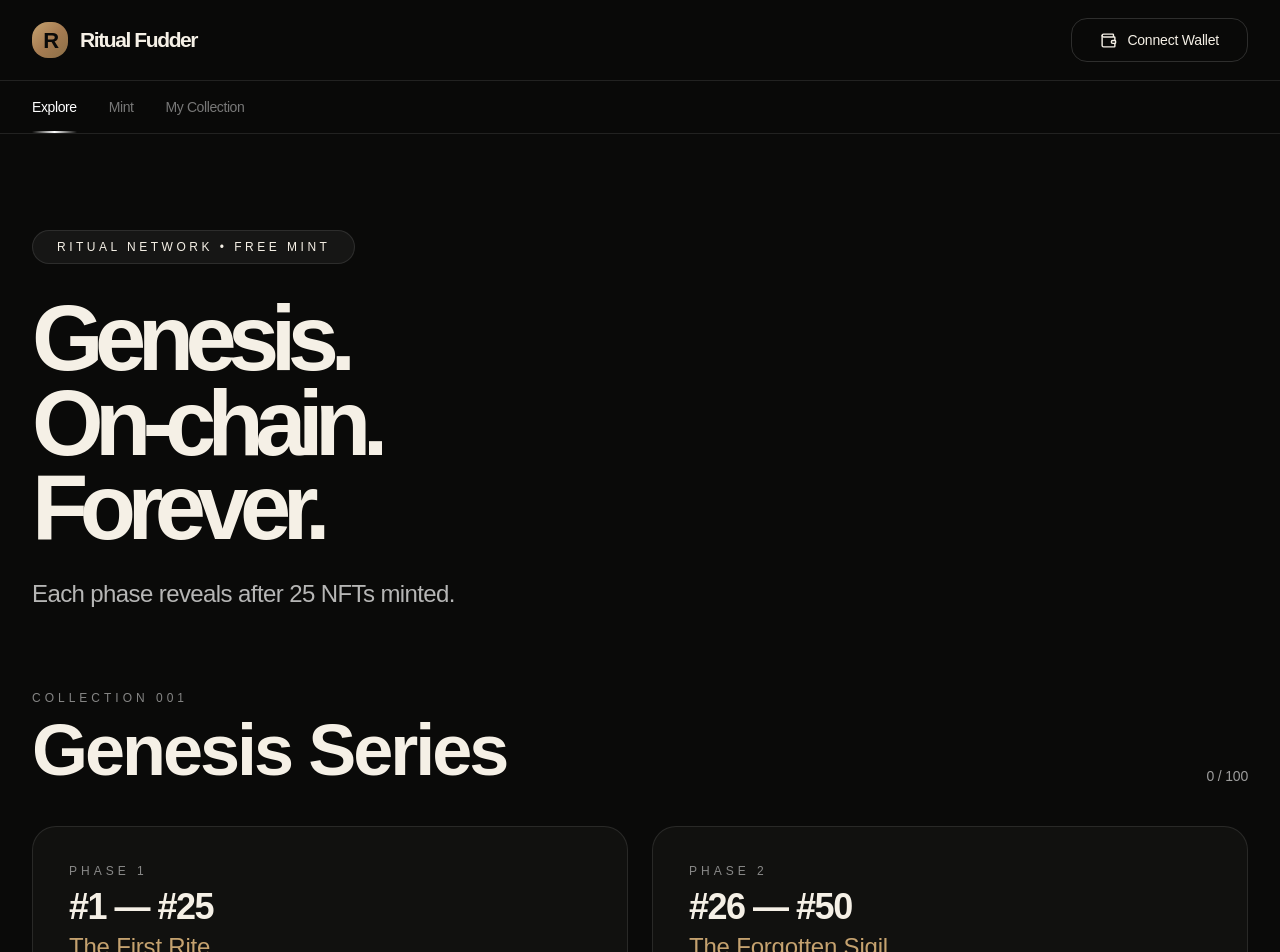
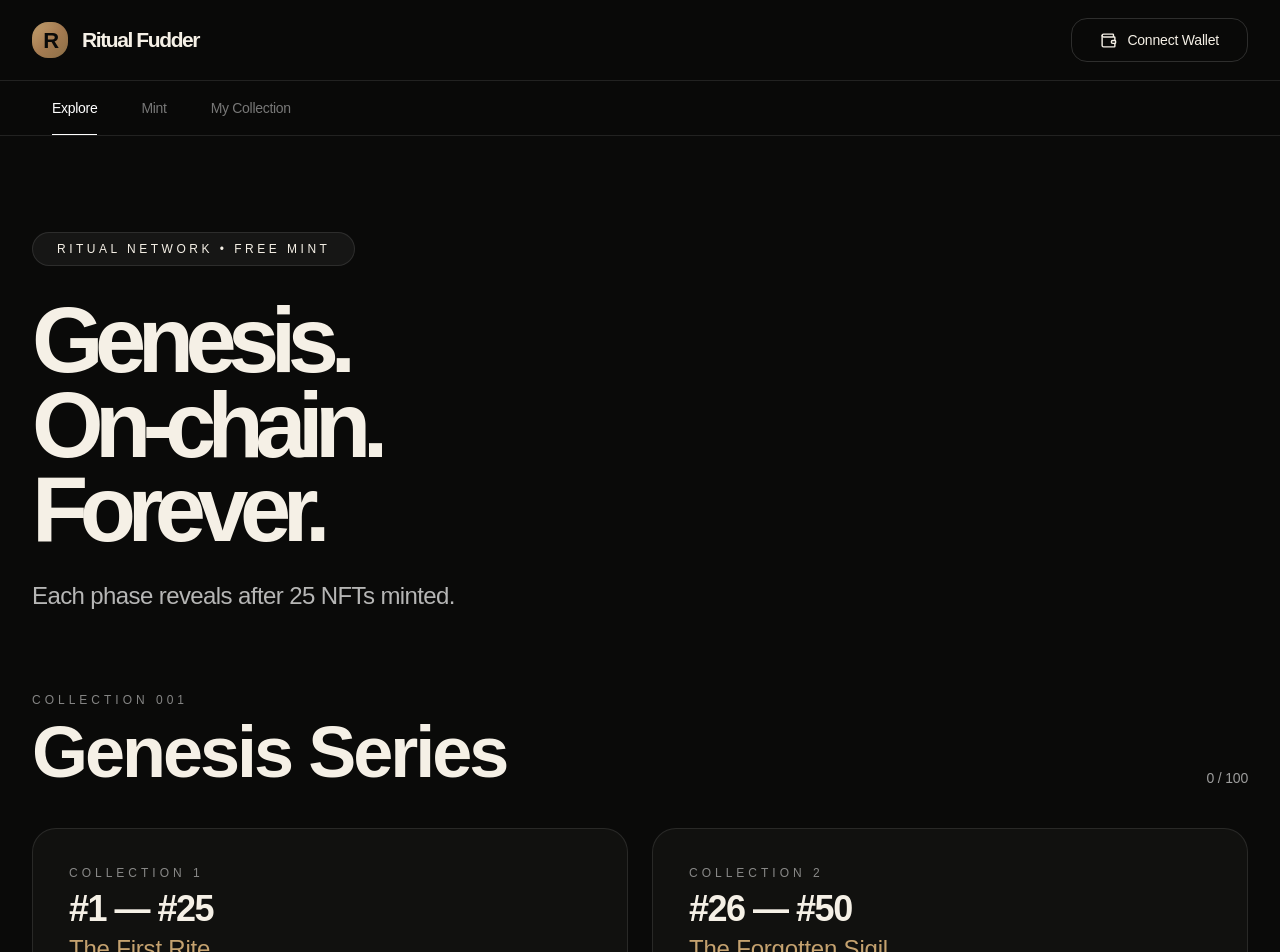
Before and after one commit to Thalassa09/fudder-ritual-nft, a Next.js app: page / in a window 1280 px wide. Shown: the top 952 px of the page. Built offline with nearby package versions, Linux system fonts and the light colour scheme.

Commit message:
feat: update explore page label

```diff
--- a/app/page.tsx
+++ b/app/page.tsx
@@ -68,14 +68,16 @@ export default function RitualFudder() {
 
   return (
     <div className="min-h-screen bg-[#0A0A09] text-[#F5F0E6] font-sans tracking-[-0.2px]">
-      {/* Nav - New Design */}
+      {/* Nav */}
       <nav className="border-b border-white/10 bg-[#0A0A09]/95 backdrop-blur-3xl sticky top-0 z-50">
         <div className="max-w-7xl mx-auto px-8 h-20 flex items-center justify-between">
-          <div className="flex items-center gap-x-3">
-            <div className="w-9 h-9 rounded-2xl bg-gradient-to-br from-[#C5A26F] via-[#A67C52] to-[#8B6F47] flex items-center justify-center">
+          <div className="flex items-center gap-x-3.5">
+            <div className="w-9 h-9 rounded-2xl bg-gradient-to-br from-[#C5A26F] via-[#A67C52] to-[#8B6F47] flex items-center justify-center shadow-inner">
               <span className="text-[#0A0A09] font-bold text-[22px] tracking-[-2.2px]">R</span>
             </div>
-            <div className="font-semibold text-[21px] tracking-[-1.4px]">Ritual Fudder</div>
+            <div>
+              <div className="font-semibold text-[21px] tracking-[-1.4px]">Ritual Fudder</div>
+            </div>
           </div>
 
           <button
@@ -87,18 +89,16 @@ export default function RitualFudder() {
           </button>
         </div>
 
-        {/* Tabs - New Style */}
-        <div className="max-w-7xl mx-auto px-8 flex gap-x-8 text-sm border-t border-white/10">
+        {/* Tabs */}
+        <div className="max-w-7xl mx-auto px-8 flex gap-x-1 text-sm border-t border-white/10">
           {(['explore','mint','owned'] as const).map((t) => (
             <button
               key={t}
               onClick={() => setTab(t)}
-              className={`py-4 capitalize tracking-[-0.4px] transition-all relative ${tab === t ? 'text-white font-medium' : 'text-white/45 hover:text-white/80'}`}
+              className={`px-5 py-[17px] capitalize tracking-[-0.3px] transition-all relative ${tab === t ? 'text-white font-medium' : 'text-white/45 hover:text-white/80'}`}
             >
               {t === 'owned' ? 'My Collection' : t}
-              {tab === t && (
-                <div className="absolute bottom-0 left-0 right-0 h-[2px] bg-gradient-to-r from-transparent via-white to-transparent" />
-              )}
+              {tab === t && <div className="absolute bottom-0 left-5 right-5 h-px bg-white" />}
             </button>
           ))}
         </div>
@@ -132,7 +132,7 @@ export default function RitualFudder() {
             <div className="grid grid-cols-1 md:grid-cols-2 gap-6">
               {phases.map((p, index) => (
                 <div key={index} className="bg-[#11110F] border border-white/10 rounded-3xl p-9">
-                  <div className="text-xs tracking-[4px] text-white/50 mb-2">PHASE {p.phase}</div>
+                  <div className="text-xs tracking-[4px] text-white/50 mb-2">COLLECTION {p.phase}</div>
                   <div className="text-4xl tracking-[-1.5px] font-semibold mb-1">#{p.start} — #{p.end}</div>
                   <div className="text-2xl text-[#C5A26F] font-medium mb-6">{p.name}</div>
 
```
